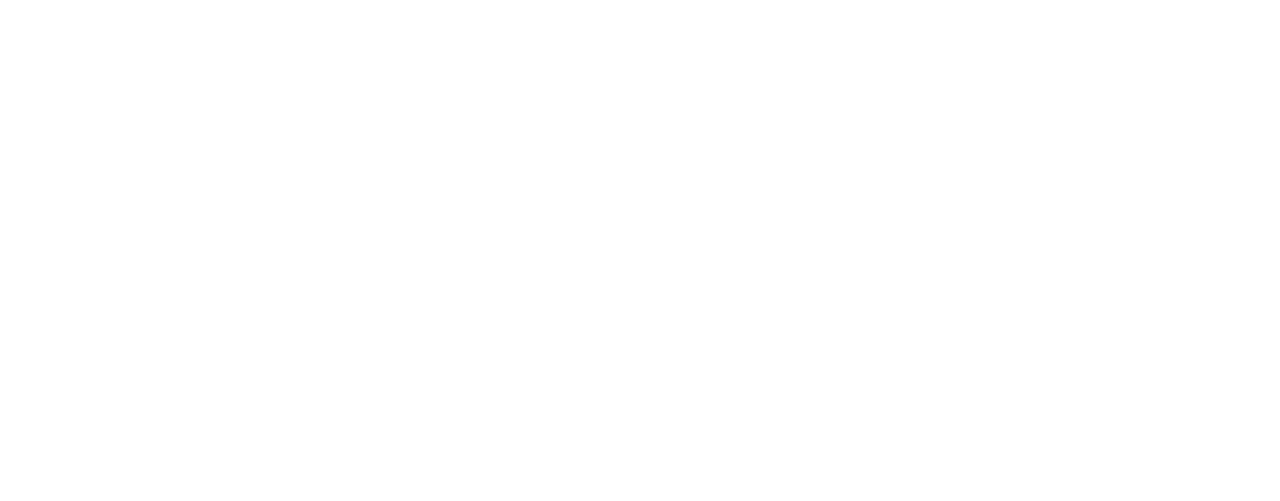
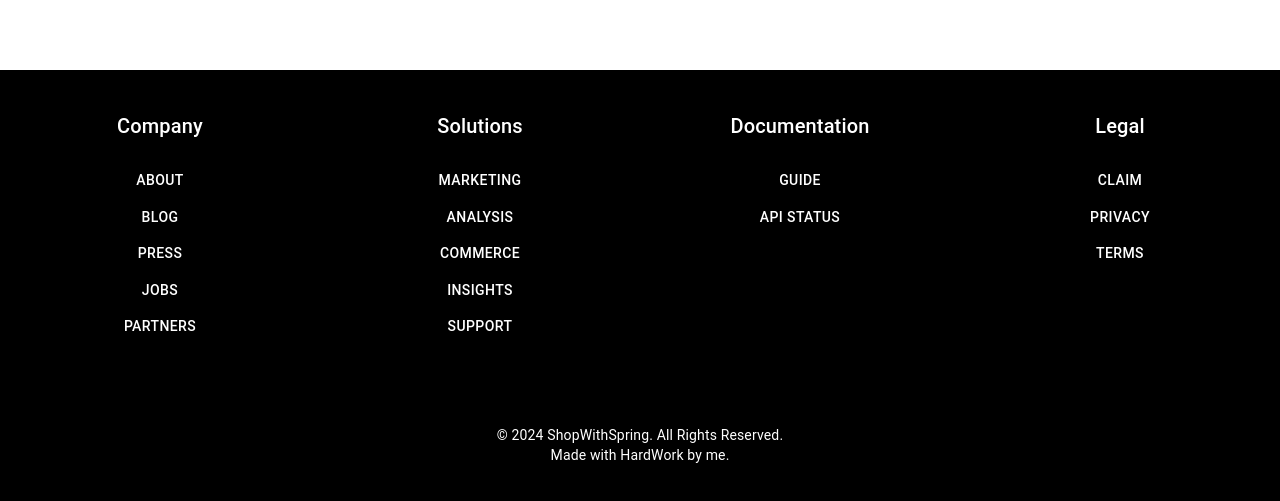
Before and after one commit to jainamthakkar/ecommerce-react, a React (Create React App) app: page / in a window 1280 px wide. Shown: the part 1931-2432 px from the top of the page. Before the commit the page ends 1961 px from the top, so only its background shows below. Built offline with nearby package versions, Linux system fonts and the light colour scheme.

Commit message:
footer done

```diff
--- a/src/App.js
+++ b/src/App.js
@@ -1,6 +1,7 @@
 import Navigation from './customer/components/navigation/Navigation';
 import HomePage from './customer/Pages/HomePage/HomePage';
 import './App.css';
+import Footer from './customer/components/Footer/Footer'
 
 function App() {
   return (
@@ -10,7 +11,7 @@
       <div>
         <HomePage/>
       </div>
-
+      <Footer/>
     </div>
   );
 }
--- a/src/customer/Pages/HomePage/HomePage.jsx
+++ b/src/customer/Pages/HomePage/HomePage.jsx
@@ -1,7 +1,6 @@
 import React from 'react'
 import MainCarousel from '../../components/HomeCarousel/MainCarousel'
 import HomeSectionCarousel from '../../components/HomeSectionCarousel/HomeSectionCarousel'
-import { MainCarouselData } from '../../components/HomeCarousel/MainCarouselData'
 
 export const HomePage = () => {
   return (
--- /dev/null
+++ b/src/customer/components/Footer/Footer.jsx
@@ -0,0 +1,142 @@
+import React from "react";
+import { Grid, Typography } from "@mui/material";
+import Button from "@mui/material/Button";
+
+const Footer = () => {
+  return (
+    <div>
+      <Grid className="bg-black text-white text-center mt-10 pt-10" container>
+        <Grid item xs={12} sm={6} md={3}>
+          <Typography className="pb-5" variant="h6">
+            Company
+          </Typography>
+
+          <div>
+            <Button className="pb-5" variant="h6" gutterBottom>
+              About
+            </Button>
+          </div>
+          <div>
+            {" "}
+            <Button className="pb-5 block" variant="h6" gutterBottom>
+              Blog
+            </Button>{" "}
+          </div>
+          <div>
+            {" "}
+            <Button className="pb-5 block" variant="h6" gutterBottom>
+              Press
+            </Button>
+          </div>
+          <div>
+            {" "}
+            <Button className="pb-5" variant="h6" gutterBottom>
+              Jobs
+            </Button>
+          </div>
+          <div>
+            {" "}
+            <Button className="pb-5" variant="h6" gutterBottom>
+              Partners
+            </Button>
+          </div>
+        </Grid>
+
+        <Grid item xs={12} sm={6} md={3}>
+          <Typography className="pb-5" variant="h6">
+            Solutions
+          </Typography>
+
+          <div>
+            <Button className="pb-5" variant="h6" gutterBottom>
+              Marketing
+            </Button>
+          </div>
+          <div>
+            {" "}
+            <Button className="pb-5 block" variant="h6" gutterBottom>
+              Analysis
+            </Button>{" "}
+          </div>
+          <div>
+            {" "}
+            <Button className="pb-5 block" variant="h6" gutterBottom>
+              Commerce
+            </Button>
+          </div>
+          <div>
+            {" "}
+            <Button className="pb-5" variant="h6" gutterBottom>
+              Insights
+            </Button>
+          </div>
+          <div>
+            {" "}
+            <Button className="pb-5" variant="h6" gutterBottom>
+              Support
+            </Button>
+          </div>
+        </Grid>
+
+        <Grid item xs={12} sm={6} md={3}>
+          <Typography className="pb-5" variant="h6">
+            Documentation
+          </Typography>
+
+          <div>
+            <Button className="pb-5" variant="h6" gutterBottom>
+              Guide
+            </Button>
+          </div>
+          <div>
+            {" "}
+            <Button className="pb-5 block" variant="h6" gutterBottom>
+              API Status
+            </Button>{" "}
+          </div>
+        </Grid>
+
+        <Grid item xs={12} sm={6} md={3}>
+          <Typography className="pb-5" variant="h6">
+            Legal
+          </Typography>
+
+          <div>
+            <Button className="pb-5" variant="h6" gutterBottom>
+              Claim
+            </Button>
+          </div>
+          <div>
+            {" "}
+            <Button className="pb-5 block" variant="h6" gutterBottom>
+              Privacy
+            </Button>{" "}
+          </div>
+          <div>
+            {" "}
+            <Button className="pb-5 block" variant="h6" gutterBottom>
+              Terms
+            </Button>
+          </div>
+        </Grid>
+
+        <Grid className="pt-20 pb-10" item xs={12}>
+
+            <Typography variant="body2" component='p' align="center">
+                &copy; 2024 ShopWithSpring. All Rights Reserved.
+            </Typography>
+
+            <Typography variant="body2" component='p' align="center">
+                Made with HardWork by me.
+            </Typography>
+
+
+        </Grid>
+
+
+      </Grid>
+    </div>
+  );
+};
+
+export default Footer;
--- a/src/customer/components/navigation/Navigation.jsx
+++ b/src/customer/components/navigation/Navigation.jsx
@@ -147,7 +147,7 @@
   const [open, setOpen] = useState(false)
 
   return (
-    <div className="bg-white">
+    <div className="bg-white z-50">
       {/* Mobile menu */}
       <Transition.Root show={open} as={Fragment}>
         <Dialog as="div" className="relative z-40 lg:hidden" onClose={setOpen}>
```
